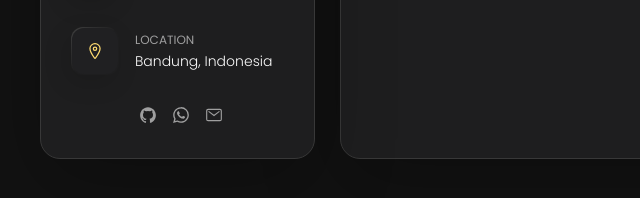
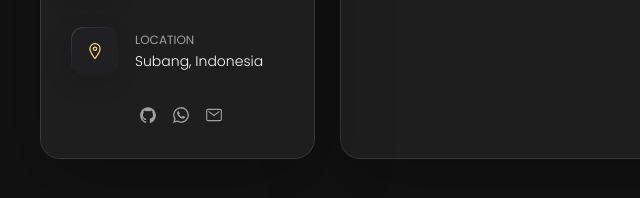
Before and after one commit to mahenugraha/personal_web, a plain HTML site: page index.html in a window 1280 px wide. Shown: the part 650-848 px from the top of the page, 0-640 px from the left. Drawn offline with nearby package versions, Linux system fonts and the light colour scheme.

Commit message:
Update index.html

```diff
--- a/index.html
+++ b/index.html
@@ -116,7 +116,7 @@
             <div class="contact-info">
               <p class="contact-title">Location</p>
 
-              <address>Bandung, Indonesia</address>
+              <address>Subang, Indonesia</address>
             </div>
 
           </li>
```
